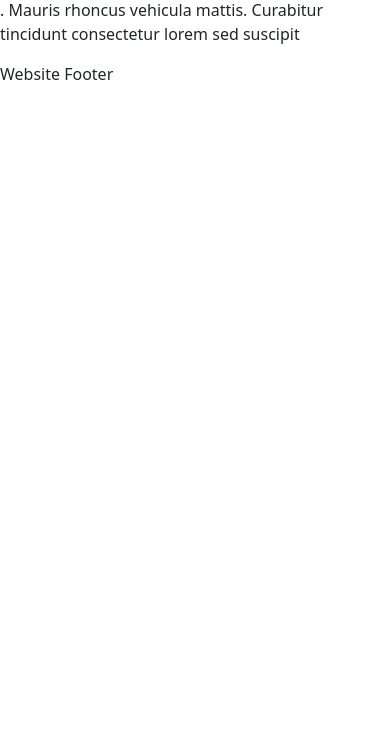
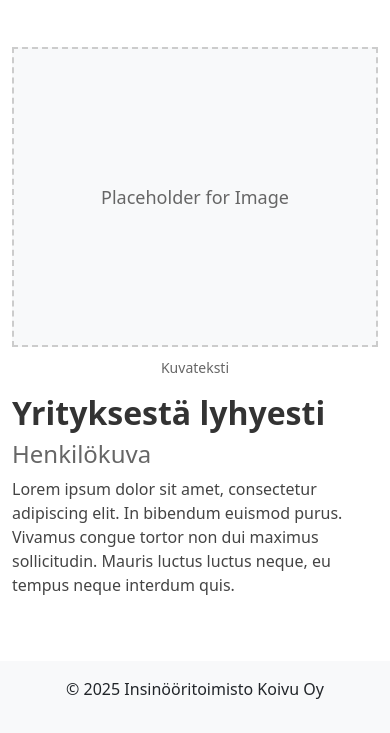
Before and after one commit to Vilhos94/Ryhma12, a PHP site: page /ryhma12.html in a window 390 px wide. Shown: the part 451-1184 px from the top of the page. Before the commit the page ends 531 px from the top, so only its background shows below. Run offline with PHP 8.4, Linux system fonts and the light colour scheme.

Commit message:
Header + body, kuva laittamatta etusivulle + muuta viimeistelyä

```diff
--- a/Ryhma12css.css
+++ b/Ryhma12css.css
@@ -1,65 +1,95 @@
+/* Headeri taustakuvalla */
+.hero-header {
+    position: relative;
+    background: url('https://wallpapercave.com/wp/wp9651322.jpg') no-repeat center center/cover;
+    height: 450px; /* katotaa tätä myöhemmi jos halutaan säätää kokoa*/
+    display: flex;
+    align-items: center;
+    justify-content: center;
+    text-align: center;
+    flex-direction: column;
+}
+
+/* Musta overlay */
+.overlay {
+    background: rgba(0, 0, 0, 0.6);
+    width: 100%;
+    height: 100%;
+    display: flex;
+    align-items: center;
+    justify-content: center;
+    flex-direction: column;
+}
+
+/* Navbar oikeessa yläkulmassa */
+.navbar {
+    position: absolute;
+    top: 10px;
+    right: 20px;
+    background: transparent !important;
+}
+
+/* Navbar tekstiväri */
+.navbar .nav-link {
+    color: white !important;
+    font-weight: 500;
+    padding: 10px 15px;
+}
+
+.navbar .nav-link:hover {
+    color: #f8f9fa !important;
+}
+
+/* Dropdown värit */
+.dropdown-menu {
+    background: rgba(0, 0, 0, 0.9);
+}
+
+.dropdown-item {
+    color: white !important;
+}
+
+.dropdown-item:hover {
+    background: rgba(255, 255, 255, 0.2);
+}
+
 ul {
     list-style-type: none;
     margin: 0;
     padding: 0;
-    top: 0;
-    right: 0;
 }
 
 li {
     display: inline;
 }
-
-a {
-    display: inline-block;
-    width: 60px;
-    text-align: center;
-    padding: 14px 16px;
-    text-decoration: none;
-    background-color: #111;
-    color: #f1f1f1;
+.image-placeholder {
+    width: 100%;
+    height: 300px;
+    border: 2px dashed #ccc;
+    color: #666;
+    font-size: 18px;
 }
 
-.bg-blue {
-    background-color: #0084ff7c;
+.image-caption {
+    text-align: center;
+    font-size: 14px;
+    color: #666;
+    margin-top: 10px;
 }
 
-.form-container {
-    position: relative;
-    width: 100%;
-    padding-top: 75%;
-  }
-  iframe {
-    position: absolute;
-    top: 0;
-    left: 0;
-    width: 100%;
-    height: 100%;
-  }
-
-/* Sivukohtaiset css overridet */
-.suunnittelupalvelut-page h4 {
-
-    font-size: 18px !important;
-
+.main-heading {
+    font-size: 32px;
+    font-weight: bold;
+    color: #333;
 }
 
-.suunnittelupalvelut-page ul {
-
-    list-style: disc;
-    margin: 0;
-    padding: 0;
-
+.sub-heading {
+    font-size: 24px;
+    font-weight: 500;
+    color: #666;
 }
 
-.suunnittelupalvelut-page li {
-
-    display: block;
-    margin-bottom: 6px;
-
+.body-text {
+    font-size: 16px;
+    color: #444;
 }
-
-
-.yhteytiedot-page {
-    placeholder
-}
--- a/ryhma12.html
+++ b/ryhma12.html
@@ -6,29 +6,24 @@
     <title>Insinööritoimisto Koivu Oy</title>
     <link href="https://cdn.jsdelivr.net/npm/bootstrap@5.3.0/dist/css/bootstrap.min.css" rel="stylesheet">
     <link rel="stylesheet" href="ryhma12css.css">
-
 </head>
 <body>
-    <header>
-        <h1 style="text-align: center;">Insinööritoimisto Koivu Oy</h1>
-        <nav class="navbar navbar-expand-lg navbar-light bg-light">
+    <!-- Header ja Navigointipalkki -->
+    <header class="hero-header">
+        <nav class="navbar navbar-expand-lg navbar-dark">
             <div class="container-fluid">
-                <button class="navbar-toggler" type="button" data-bs-toggle="collapse" data-bs-target="#navbarNav" aria-controls="navbarNav" aria-expanded="false" aria-label="Toggle navigation">
+                <button class="navbar-toggler ms-auto" type="button" data-bs-toggle="collapse" data-bs-target="#navbarNav">
                     <span class="navbar-toggler-icon"></span>
                 </button>
-                <div class="collapse navbar-collapse" id="navbarNav">
+                <div class="collapse navbar-collapse justify-content-end" id="navbarNav">
                     <ul class="navbar-nav">
-                        <li class="nav-item">
-                            <a class="nav-link" href="index.html">Etusivu</a>
-                        </li>
-                        <li class="nav-item">
-                            <a class="nav-link" href="yritys.html">Yritys</a>
-                        </li>
+                        <li class="nav-item"><a class="nav-link" href="index.html">Etusivu</a></li>
+                        <li class="nav-item"><a class="nav-link" href="yritys.html">Yritys</a></li>
                         <li class="nav-item dropdown">
-                            <a class="nav-link dropdown-toggle" href="suunnittelupalvelut.html" id="navbarDropdown" role="button">
-                            Suunnittelupalvelut
+                            <a class="nav-link dropdown-toggle" href="#" id="navbarDropdown" role="button" data-bs-toggle="dropdown">
+                                Suunnittelupalvelut
                             </a>
-                            <ul class="dropdown-menu" aria-labelledby="navbarDropdown">
+                            <ul class="dropdown-menu">
                                 <li><a class="dropdown-item" href="rakennussuunnittelu.html">Rakennussuunnittelu</a></li>
                                 <li><a class="dropdown-item" href="rakennesuunnittelu.html">Rakennesuunnittelu</a></li>
                                 <li><a class="dropdown-item" href="elementtisuunnittelu.html">Elementtisuunnittelu</a></li>
@@ -36,24 +31,46 @@
                                 <li><a class="dropdown-item" href="energiasuunnittelu.html">Energiasuunnittelu</a></li>
                             </ul>
                         </li>
-                        <li class="nav-item">
-                            <a class="nav-link" href="Yhteystiedot.html">Yhteystiedot</a>
-                        </li>
+                        <li class="nav-item"><a class="nav-link" href="Yhteystiedot.html">Yhteystiedot</a></li>
                     </ul>
                 </div>
             </div>
         </nav>
+        <div class="overlay">
+            <div class="container text-center">
+                <h1 class="fw-bold text-white">Insinööritoimisto Koivu Oy</h1>
+                <p class="text-light">Talosuunnittelupalvelua</p>
+            </div>
+        </div>
     </header>
-    <main>
-        <p>Lorem ipsum dolor sit amet, consectetur adipiscing elit. In bibendum euismod purus. Vivamus congue tortor non dui maximus sollicitudin.</p>
-        <p>Mauris luctus luctus neque, eu tempus neque interdum quis. Sed luctus nibh leo, ut dapibus mi venenatis vel. Fusce imperdiet ipsum</p>
-        <p>massa maximus, ac finibus nisl euismod. In eros nisi, interdum nec dapibus in, feugiat a nibh. Aenean ultrices varius feugiat. Integer</p>
-        <p>congue ut turpis nec hendrerit. Proin id tortor maximus, mollis neque et, molestie nisl. In sed pulvinar tortor, eu venenatis lorem.</p>
-        <p>. Mauris rhoncus vehicula mattis. Curabitur tincidunt consectetur lorem sed suscipit</p>
+    <main class="container mt-5">
+        <section class="row align-items-center">
+            <!-- Kuvan paikka vasemmalla -->
+            <figure class="col-md-6 text-center">
+                <div class="image-placeholder bg-light d-flex align-items-center justify-content-center">
+                    <span>Placeholder for Image</span>
+                </div>
+                <figcaption class="image-caption">Kuvateksti</figcaption>
+            </figure>
+
+            <!-- Oikealla tekstit -->
+            <article class="col-md-6">
+                <header>
+                    <h2 class="main-heading">Yrityksestä lyhyesti</h2>
+                    <h3 class="sub-heading">Henkilökuva</h3>
+                </header>
+                <p class="body-text">
+                    Lorem ipsum dolor sit amet, consectetur adipiscing elit. In bibendum euismod purus. Vivamus congue tortor non dui maximus sollicitudin.
+                    Mauris luctus luctus neque, eu tempus neque interdum quis.
+                </p>
+            </article>
+        </section>
     </main>
-    <footer>
-        <p>Website Footer</p>
+
+    <footer class="text-center mt-5 py-3 bg-light">
+        <p>&copy; 2025 Insinööritoimisto Koivu Oy</p>
     </footer>
+
     <script src="https://cdn.jsdelivr.net/npm/bootstrap@5.3.0/dist/js/bootstrap.bundle.min.js"></script>
 </body>
 </html>
```
